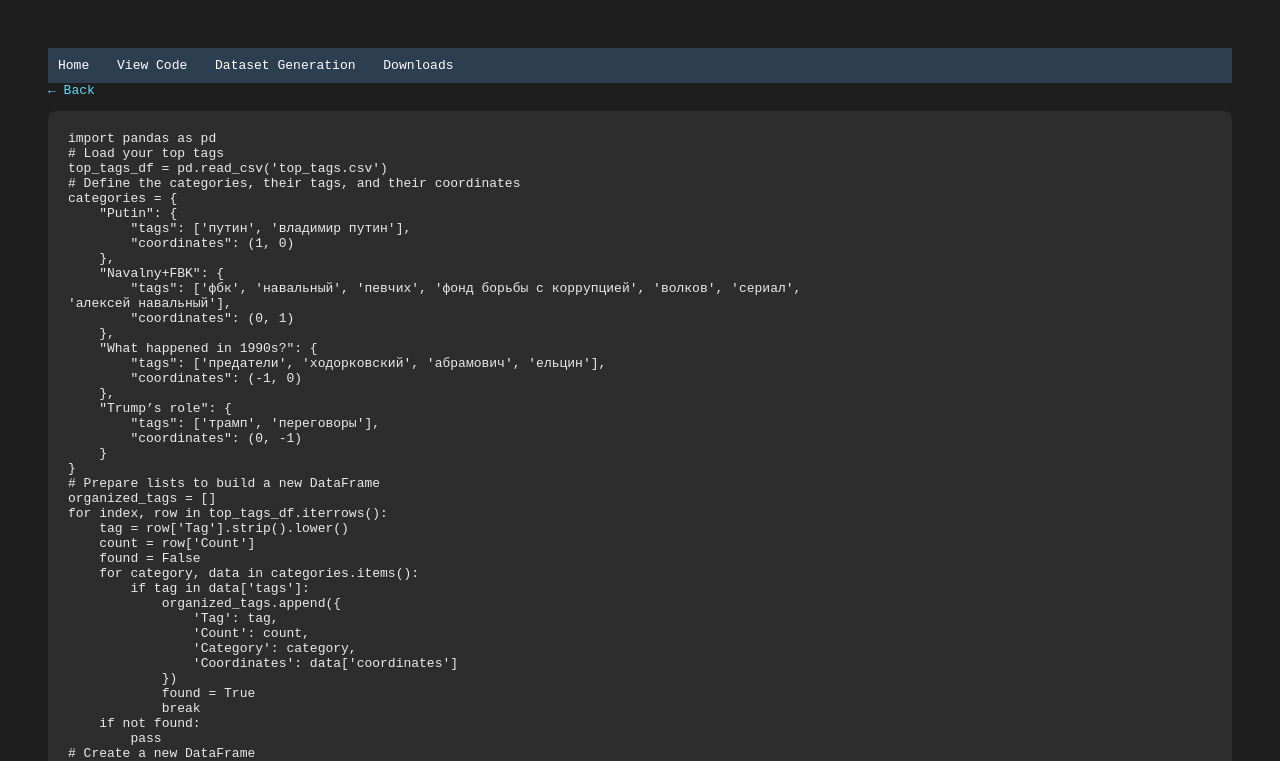
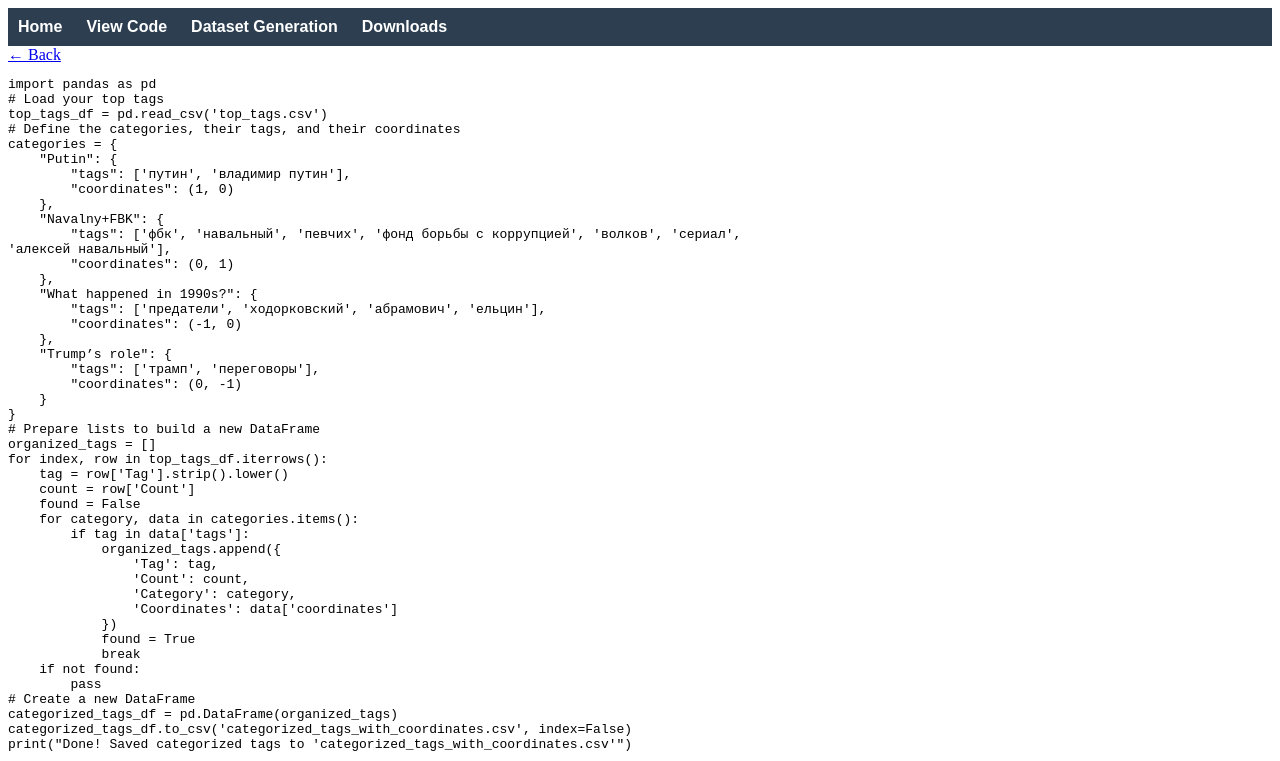
Before and after one commit to mmonzonsaenz/SNA2, a plain HTML site: page code.html in a window 1280 px wide. Shown: the top 761 px of the page. Drawn offline with Linux system fonts and the light colour scheme.

Commit message:
Update code.html
fixed style section

```diff
--- a/code.html
+++ b/code.html
@@ -10,30 +10,24 @@
   <meta charset="UTF-8">
   <title>SNA Project – Code</title>
   <style>
-    body {
-      font-family: monospace;
-      background-color: #1e1e1e;
-      color: #eaeaea;
-      padding: 40px;
-    }
-    pre {
-      background-color: #2d2d2d;
-      padding: 20px;
-      border-radius: 8px;
-      overflow-x: auto;
-      white-space: pre-wrap;
-    }
-    a {
-      color: #61dafb;
-      text-decoration: none;
-    }
-    .container {
-      margin-top: 40px;
-      padding: 20px;
-      background-color: #2d2d2d;
-      border-radius: 8px;
-    }
-  </style>
+  nav {
+    background-color: #2c3e50;
+    padding: 10px;
+  }
+
+  nav a {
+    color: white;
+    margin-right: 20px;
+    text-decoration: none;
+    font-family: Arial, sans-serif;
+    font-weight: bold;
+  }
+
+  nav a:hover {
+    text-decoration: underline;
+  }
+</style>
+
 </head>
 <body>
   <a href="index.html">← Back</a>
```
